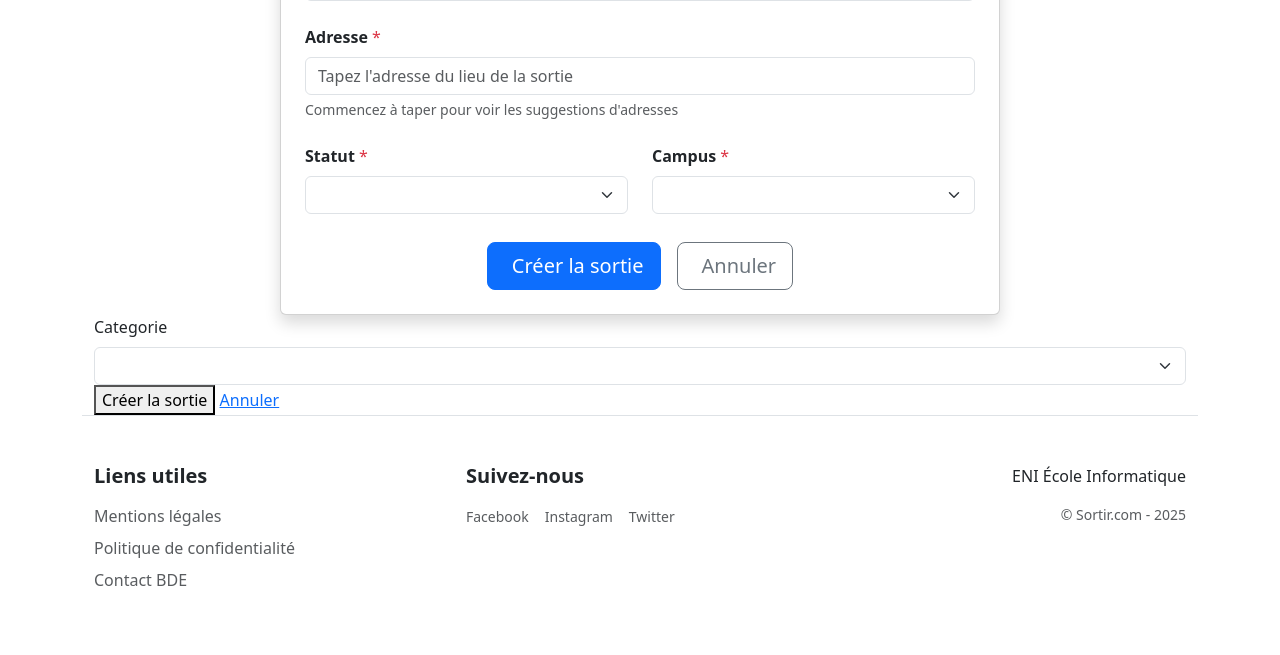
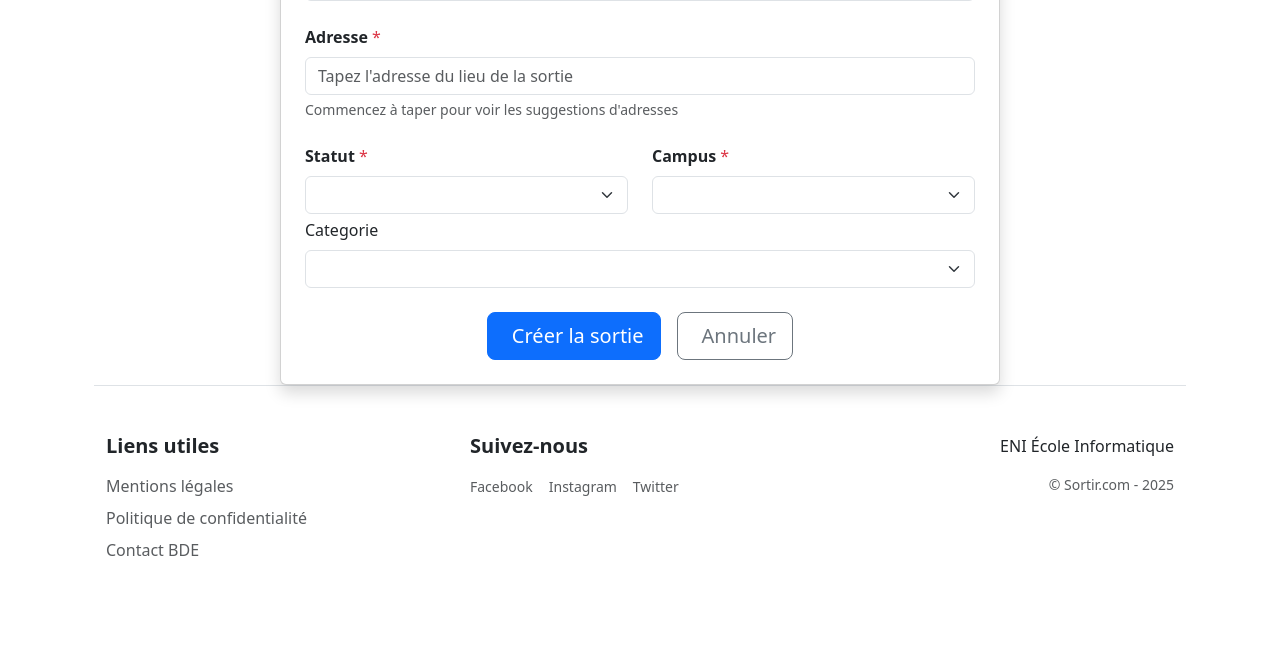
Before and after one commit to matteorlt/Sortir, a Symfony app: template templates/sortie/create.html.twig in a window 1280 px wide. Shown: the part 696-1351 px from the top of the page. After the commit the page ends 1252 px from the top, so only its background shows below. Run offline with Twig, Linux system fonts and the light colour scheme; the template is opened without the code that fills it, so the values that code supplies are empty; form fields are guessed from the names that the template uses; some libraries are stand-ins or nearby versions.

Commit message:
Changement dans le create.html.twig

```diff
--- a/templates/sortie/create.html.twig
+++ b/templates/sortie/create.html.twig
@@ -98,6 +98,12 @@
                                 {{ form_widget(sortieForm.campus, {'attr': {'class': 'form-select'}}) }}
                                 <div class="invalid-feedback d-block">{{ form_errors(sortieForm.campus) }}</div>
                             </div>
+
+                            <div class="form-group">
+                                {{ form_label(sortieForm.categorie, null, {'label_attr': {'class': 'form-label'}}) }}
+                                {{ form_widget(sortieForm.categorie, {'attr': {'class': 'form-select'}}) }}
+                                {{ form_errors(sortieForm.categorie) }}
+                            </div>
                         </div>
 
                         <div class="d-grid gap-2 d-md-flex justify-content-md-center">
@@ -112,19 +118,6 @@
                     </div>
                 </div>
             </div>
-            <div class="form-group">
-                {{ form_label(sortieForm.categorie, null, {'label_attr': {'class': 'form-label'}}) }}
-                {{ form_widget(sortieForm.categorie, {'attr': {'class': 'form-select'}}) }}
-                {{ form_errors(sortieForm.categorie) }}
-            </div>
-
-            <div class="form-actions">
-                    <button type="submit" class="btn-primary">Créer la sortie</button>
-                    <a href="{{ path('app_sortie_list') }}" class="btn-secondary">Annuler</a>
-                </div>
-
-            {{ form_end(sortieForm) }}
-        </div>
     </div>
 
     <script>
```
